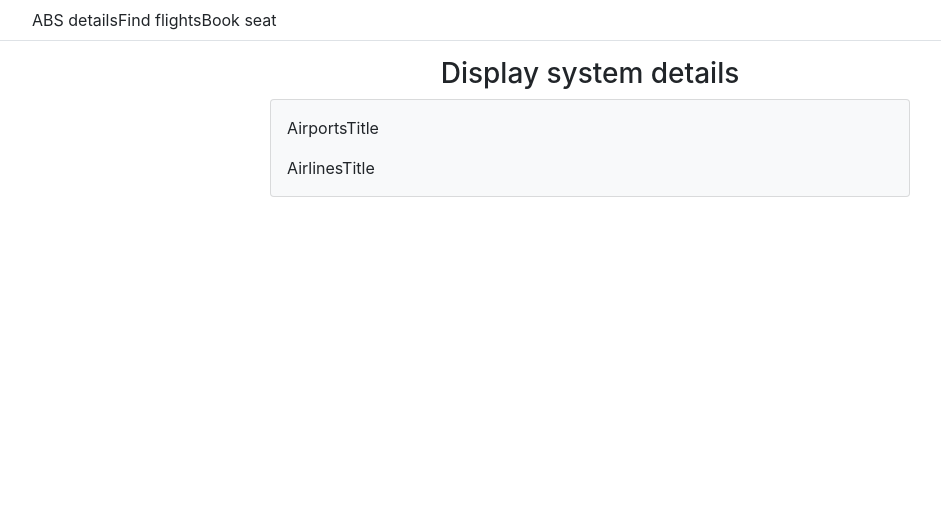
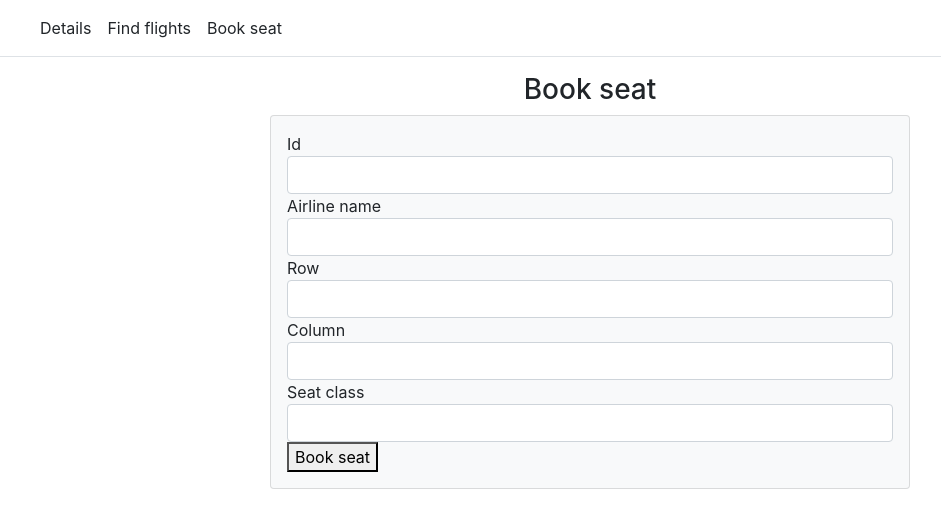
Before and after one commit to nedvelkov/abs-test-react, a React (Create React App) app: page /bookseat in a window 1280 px wide. Shown: the top 528 px of the page, without its empty margins (50-991 px from the left). Built offline with nearby package versions, Linux system fonts and the light colour scheme.

Commit message:
Add react-router-dom., add BookSeat page

```diff
--- a/package.json
+++ b/package.json
@@ -10,7 +10,8 @@
     "react": "^17.0.2",
     "react-bootstrap": "^2.2.1",
     "react-dom": "^17.0.2",
-    "react-scripts": "5.0.0",
+    "react-router-dom": "^6.2.2",
+    "react-scripts": "^2.1.3",
     "web-vitals": "^2.1.4"
   },
   "scripts": {
--- a/src/App.js
+++ b/src/App.js
@@ -1,27 +1,21 @@
 import React from "react";
 import Navbar from "./components/Navbar";
-import Detail from "./components/Detail";
-import FindFlights from "./components/FindFlights";
+import Detail from "./pages/Detail";
+import FindFlights from "./pages/FindFlights";
+import BookSeat from "./pages/BookSeat";
+import { Routes, Route } from "react-router-dom";
 
 function App() {
-  const [page, setPage] = React.useState({
-    detail: true,
-    findFlights: false,
-    bookSeat: false,
-  });
-
-  function selectPage(name) {
-    setPage((prev) => {
-      return { ...prev, [name]: !prev[name] };
-    });
-  }
 
   return (
-    <div>
-      <Navbar selectPage={selectPage} />
-      {page.detail && <Detail />}
-      {page.findFlights && <FindFlights />}
-    </div>
+    <>
+    <Navbar />
+      <Routes>
+        <Route path="/" element={<Detail />} />
+        <Route path="/findflights" element={<FindFlights />} />
+        <Route path="/bookseat" element={<BookSeat />} />
+      </Routes>
+    </>
   );
 }
 
--- a/src/components/Navbar.js
+++ b/src/components/Navbar.js
@@ -1,25 +1,20 @@
 import React from "react";
+import { Link } from "react-router-dom";
 
-function Navbar(props) {
+function Navbar() {
   return (
       <nav className="navbar navbar-expand-sm navbar-toggleable-sm navbar-light bg-white border-bottom box-shadow mb-3">
         <div className="container">
           <div className="navbar-collapse collapse d-sm-inline-flex justify-content-between">
             <ul className="navbar-nav flex-grow-1">
-            <li className="nav-item" onClick={() => props.selectPage("detail")}>
-              ABS details
+              <li className="nav-item">
+                <Link to="/" className="nav-link text-dark">Details</Link>
               </li>
-            <li
-              className="nav-item"
-              onClick={() => props.selectPage("findFlights")}
-            >
-              Find flights
+              <li className="nav-item">
+              <Link to="/findflights" className="nav-link text-dark">Find flights</Link>
               </li>
-            <li
-              className="nav-item"
-              onClick={() => props.selectPage("bookSeat")}
-            >
-              Book seat
+              <li className="nav-item">
+              <Link to="/bookseat"className="nav-link text-dark">Book seat</Link>
               </li>
             </ul>
           </div>
--- a/src/index.js
+++ b/src/index.js
@@ -1,9 +1,12 @@
-import React from 'react';
-import ReactDOM from 'react-dom';
-import './index.css';
-import App from './App';
+import React from "react";
+import ReactDOM from "react-dom";
+import { BrowserRouter } from "react-router-dom";
+import "./index.css";
+import App from "./App";
 
 ReactDOM.render(
-    <App />,
-  document.getElementById('root')
+  <BrowserRouter>
+    <App />
+  </BrowserRouter>,
+  document.getElementById("root")
 );
--- /dev/null
+++ b/src/pages/BookSeat.js
@@ -0,0 +1,70 @@
+import React from "react";
+
+function BookSeat() {
+  return (
+    <>
+      <h3 className="text-md-center">Book seat</h3>
+      <div className="col-md-6 offset-md-3">
+        <div className="card card-body bg-light">
+          <form method="post">
+            <div className="form-group">
+              <p className="mb-0">
+                <label>Id</label>
+              </p>
+              <select className="form-control">
+                <option></option>
+              </select>
+            </div>
+
+            <div className="form-group">
+              <p className="mb-0">
+                <label>Airline name</label>
+              </p>
+              <select className="form-control">
+                <option></option>
+              </select>
+            </div>
+
+            <div className="form-group dropdownCss">
+              <label>Row</label>
+              <input type="number" className="form-control" />
+            </div>
+
+            <div className="form-group">
+              <label>Column</label>
+              <select className="form-control">
+                <option></option>
+                <option value="A">A</option>
+                <option value="B">B</option>
+                <option value="C">C</option>
+                <option value="D">D</option>
+                <option value="E">E</option>
+                <option value="F">F</option>
+                <option value="G">G</option>
+                <option value="H">H</option>
+                <option value="I">I</option>
+                <option value="J">J</option>
+              </select>
+            </div>
+
+            <div className="form-group dropdownCss">
+              <label>Seat class</label>
+              <select className="form-control">
+                <option></option>
+                <option value="1">First className</option>
+                <option value="2">Business className</option>
+                <option value="3">Economy className</option>
+              </select>
+            </div>
+
+            <div className="form-group">
+              <button type="submit">Book seat</button>
+            </div>
+          </form>
+        </div>
+      </div>
+    </>
+  );
+}
+
+export default BookSeat;
--- a/src/components/FindFlights.js
+++ b/src/pages/FindFlights.js
@@ -3,6 +3,7 @@ import React from "react";
 function FindFlights() {
   return (
     <>
+      <h3 className="text-md-center">Find available flights</h3>
       <div className="col-md-6 offset-md-3" id="container">
         <div className="card card-body bg-light">
           <form method="post">
```
Also changed, not shown: src/pages/Detail.js (renamed from src/components/Detail.js), 1 other file (tests, documents, lock files or other folders). Lines whose indentation alone changed are shown as unchanged.
